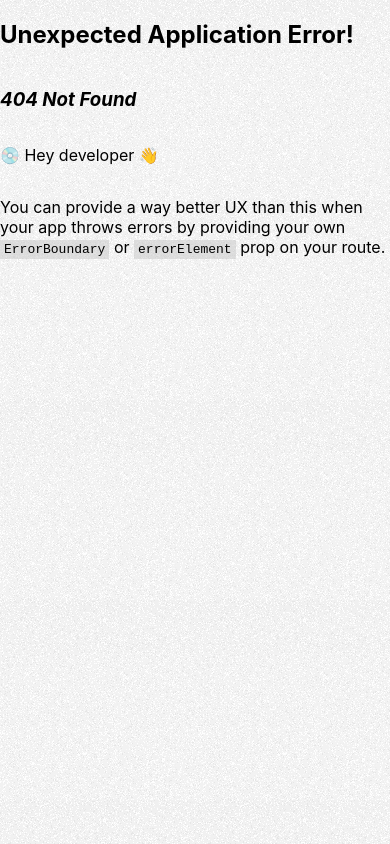
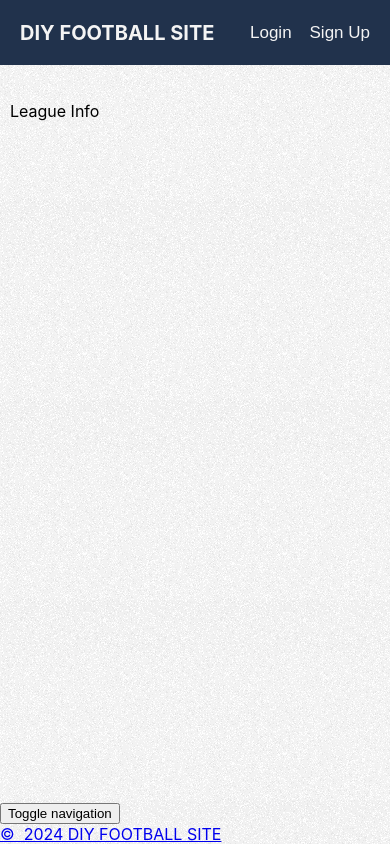
Before and after one commit to Alekrisun/Leagues, a React (Vite) app in the folder src/fe/: page /leagues/1 in a window 390 px wide. Before the commit this address had no page. Built offline with nearby package versions, Linux system fonts and the light colour scheme.

Commit message:
feat: add responsiveness

```diff
--- a/src/fe/src/App.css
+++ b/src/fe/src/App.css
@@ -19,7 +19,10 @@
   border-radius: 3px;
   transition: 0.2s ease-in-out;
 }
-.btn:hover {
-  cursor: pointer;
-  background-color: var(--diys-btn-hover-bg-color);
+
+@media (pointer: fine) {
+  .btn:hover {
+    cursor: pointer;
+    background-color: var(--diys-btn-hover-bg-color);
+  }
 }
--- a/src/fe/src/components/card/card.module.css
+++ b/src/fe/src/components/card/card.module.css
@@ -10,9 +10,11 @@
   transition: 0.2s ease-in-out;
 }
 
-.card:hover {
-  transform: scale(1.02);
-  background-color: rgb(239, 239, 239);
+@media (pointer: fine) {
+  .card:hover {
+    transform: scale(1.02);
+    background-color: rgb(239, 239, 239);
+  }
 }
 
 .imgWrapper {
@@ -33,7 +35,7 @@
   flex-direction: column;
   justify-content: space-between;
   align-items: baseline;
-  padding: 10px 0;
+  padding: 20px 0;
 }
 
 .btnEdit {
--- a/src/fe/src/components/layout/layout.module.css
+++ b/src/fe/src/components/layout/layout.module.css
@@ -25,9 +25,12 @@
   margin: 0;
   text-transform: uppercase;
 }
+
+@media (pointer: fine) {
   .siteHeading:hover,
   .headerBtn:hover {
     cursor: pointer;
+  }
 }
 
 .siteHeading::before,
@@ -42,9 +45,11 @@
   transition: 0.2s ease-in-out;
 }
 
+@media (pointer: fine) {
   .siteHeading:hover::before,
   .headerBtn:hover::before {
     width: 100%;
+  }
 }
 
 .headerBtnsWrapper {
@@ -73,3 +78,15 @@
 #footer {
   /* width: 100%; */
 }
+
+@media (max-width: 600px) {
+  #header {
+    padding: 10px;
+  }
+  .siteHeading {
+    font-size: 20px;
+  }
+  .headerBtnsWrapper {
+    width: 120px;
+  }
+}
--- /dev/null
+++ b/src/fe/src/components/leagueInfo/leagueIngo.tsx
@@ -0,0 +1,3 @@
+export default function LeagueInfo() {
+  return <p>League Info</p>;
+}
--- a/src/fe/src/components/mainSection/mainSection.tsx
+++ b/src/fe/src/components/mainSection/mainSection.tsx
@@ -1,4 +1,4 @@
-import { LeaguesResponse } from '../../types';
+import { LeaguesResponse, ResponseEnum } from '../../types';
 import Card from '../card/card';
 import styles from './mainSection.module.css';
 
@@ -25,8 +25,9 @@ export default function MainSection({ data, type }: MainSectionType) {
 
   return (
     <>
-
-      <h2 className={styles.sectionHeading}>Лиги</h2>
+      <h2 className={styles.sectionHeading}>
+        {type === ResponseEnum.LEAGUES ? 'Лиги' : 'Турниры'}
+      </h2>
       <div className={styles.leaguesWrapper}>{leagues}</div>
     </>
   );
--- a/src/fe/src/main.tsx
+++ b/src/fe/src/main.tsx
@@ -4,6 +4,7 @@ import './index.css';
 import App from './App.tsx';
 import { createBrowserRouter, RouterProvider } from 'react-router';
 import Layout from './components/layout/layout.tsx';
+import LeagueInfo from './components/leagueInfo/leagueIngo.tsx';
 
 const router = createBrowserRouter([
   {
@@ -14,6 +15,10 @@ const router = createBrowserRouter([
         index: true,
         element: <App />,
       },
+      {
+        path: '/leagues/:id',
+        element: <LeagueInfo />,
+      },
     ],
   },
 ]);
```
Lines whose indentation alone changed are shown as unchanged.
